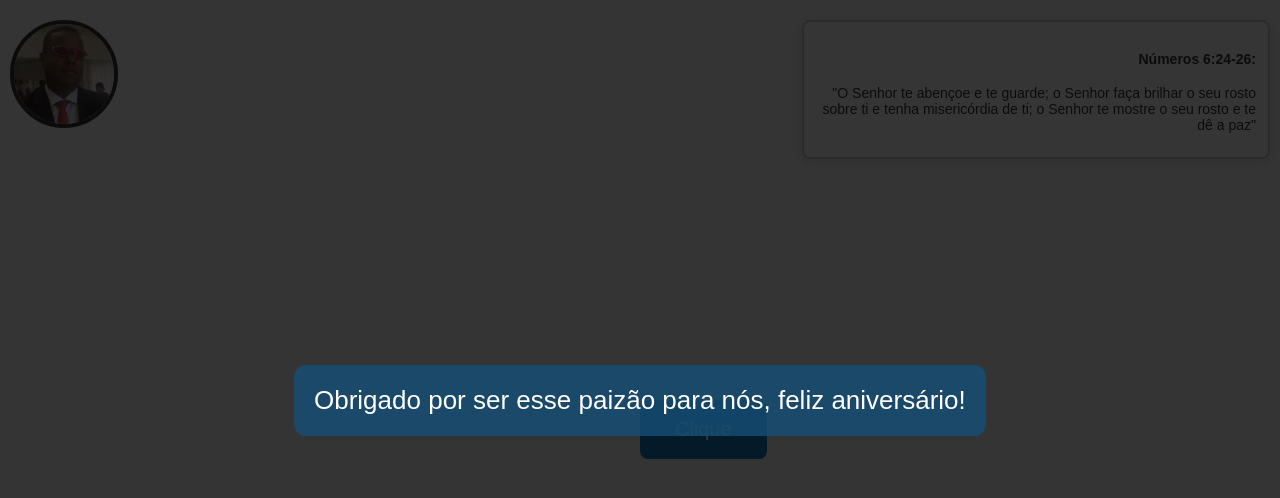
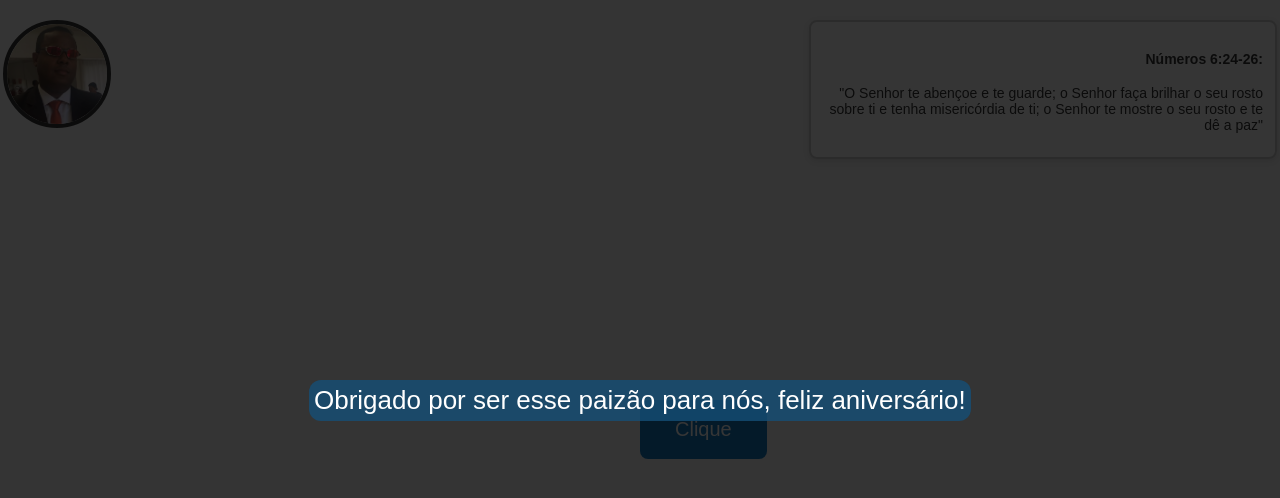
Before and after one commit to NalBoton/Coop-Top, a plain HTML site: page index.html in a window 1280 px wide. Both pictures are taken after a click on the button "Clique". Drawn offline with Linux system fonts and the light colour scheme.

Commit message:
Update style.css

```diff
--- a/style.css
+++ b/style.css
@@ -25,7 +25,7 @@ body {
 #Rosto {
     position: absolute;
     top: 20px;
-    left: 10px;
+    left: 3px;
 }
 
 #Rosto img {
@@ -41,7 +41,7 @@ body {
 #vers {
     position: absolute;
     top: 20px;
-    right: 10px;
+    right: 3px;
     max-width: 440px;
     text-align: right;
     font-size: 14px;
@@ -91,7 +91,7 @@ button:hover {
     color: white;
     font-size: 26px;
     text-align: center;
-    padding: 20px;
+    padding: 5px;
     background-color: #164e76ce;
     border-radius: 12px;
     opacity: 0;
```
